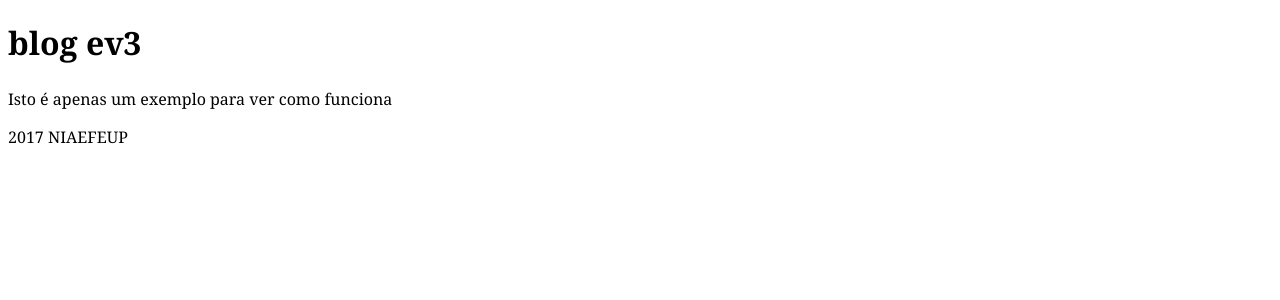
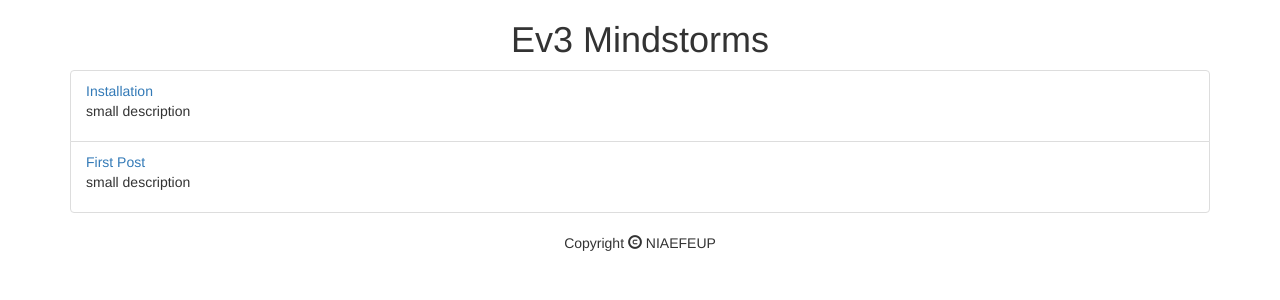
Before and after one commit to NIAEFEUP/ev3-mindstorms, a Jekyll site: the page built from index.html, in a window 1280 px wide. Shown: the top 300 px of the page. Built offline with Jekyll 4.4.1, drawn with Linux system fonts in a browser that asks for light colours; nearby versions of some CDN libraries; Markdown is read by kramdown in place of the engine named in the settings.

Commit message:
made a few changes

```diff
--- a/_config.yml
+++ b/_config.yml
@@ -1,3 +1,3 @@
-markdown: redcarpet
+markdown: kramdown
 baseurl: /ev3-mindstorms
 exclude: ['README.md']
--- a/_includes/footer.html
+++ b/_includes/footer.html
@@ -1,3 +1,6 @@
-<footer>
-  <p>2017 NIAEFEUP</p>
+
+<footer class="footer">
+    <div class="container text-center ">
+        <p>Copyright <i class="glyphicon glyphicon-copyright-mark"></i> NIAEFEUP</p>
+    </div>
 </footer>
--- a/_includes/head.html
+++ b/_includes/head.html
@@ -1,5 +1,12 @@
 <head>
   <meta charset="utf-8">
+
   <title>Blog ev3</title>
+
   <link rel="stylesheet" href="{{site.baseurl}}/css/style.css">
+
+  <script src="https://ajax.googleapis.com/ajax/libs/jquery/3.1.1/jquery.min.js"></script>
+
+  <link rel="stylesheet" href="https://maxcdn.bootstrapcdn.com/bootstrap/3.3.7/css/bootstrap.min.css">
+
 </head>
--- /dev/null
+++ b/_includes/header.html
@@ -0,0 +1,3 @@
+<header>
+  <h1 class=" text-center" >Ev3 Mindstorms</h1>
+</header>
--- a/_layouts/default.html
+++ b/_layouts/default.html
@@ -1,7 +1,9 @@
 <!DOCTYPE html>
 <html>
   {% include head.html %}
+  {% include header.html %}
   <body>
+
 
     {{content}}
 
--- a/index.html
+++ b/index.html
@@ -2,5 +2,21 @@
 layout: default
 ---
 
-<h1>blog ev3</h1>
-<p>Isto é apenas um exemplo para ver como funciona</p>
+
+<div class="container ">
+
+
+  <ul class="list-group">
+
+    {% for post in site.posts %}
+
+    <li class="list-group-item">
+      <a href="">{{post.title}}</a>
+      <p>{{post.meta}}</p>
+    </li>
+
+    {% endfor %}
+
+  </ul>
+
+</div>
```
Also changed, not shown: _posts/2017-03-08-HELLO.md (renamed from _posts/example.md, +2 -3 lines), _posts/2017-03-09-Instalation.md (added, +6 -0 lines).
